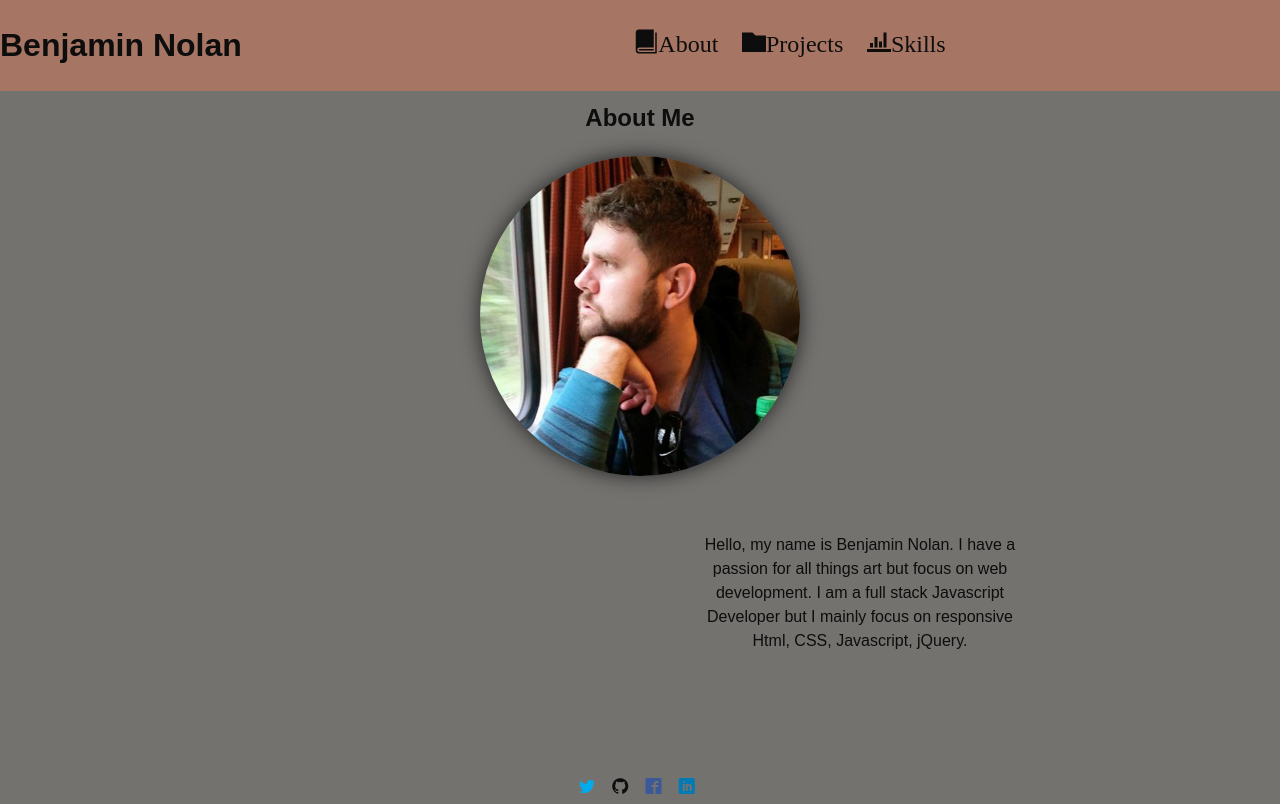
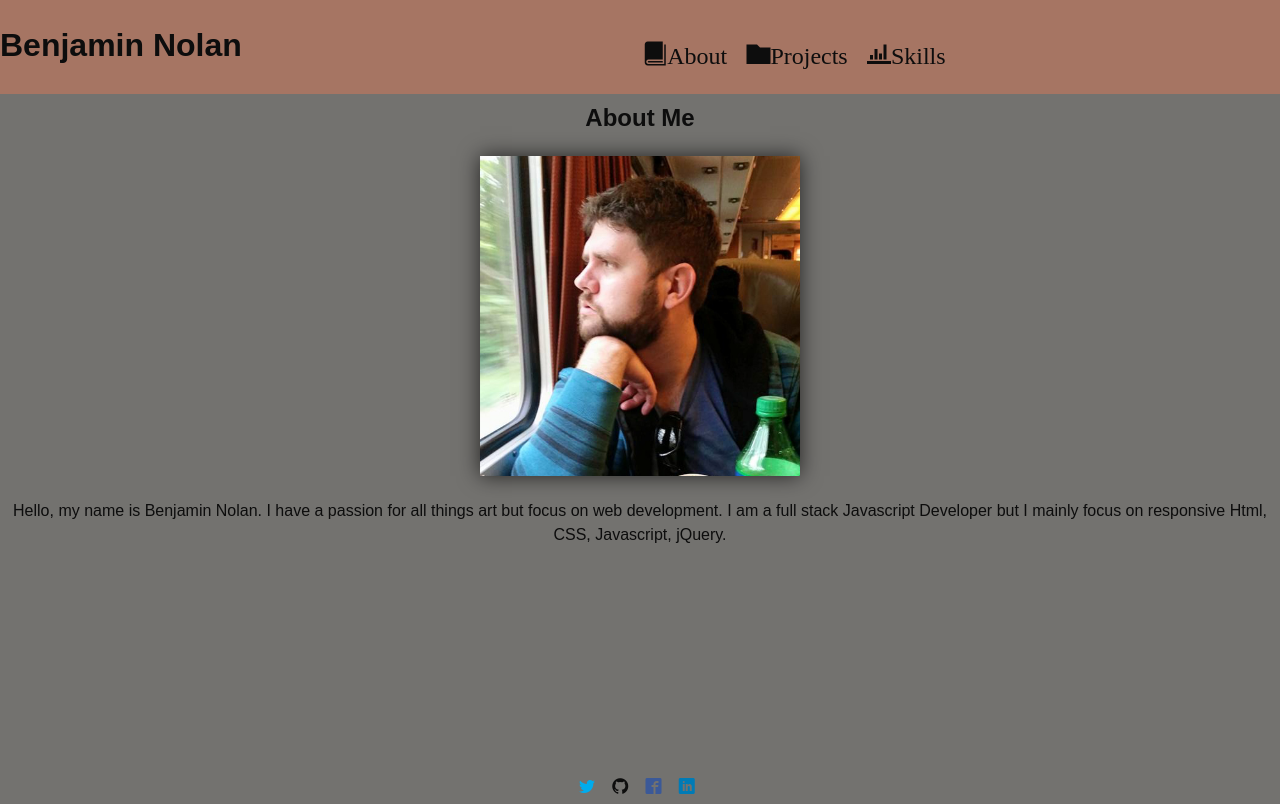
Before and after one commit to bonecrushereb/portfolio, a plain HTML site: page index.html in a window 1280 px wide. Drawn offline with nearby package versions, Linux system fonts and the light colour scheme; files whose address does not match are found by name.

Commit message:
dealing with merge conflict

```diff
--- a/index.html
+++ b/index.html
@@ -9,12 +9,14 @@
   <link rel="stylesheet" href="styles/icons.css">
   <link rel="stylesheet" href="styles/base.css">
   <link rel="stylesheet" href="styles/modules.css">
+  <link rel="stylesheet" href="styles/state.css">
 </head>
 
 <body>
   <header class="main-header">
     <h1>Benjamin Nolan</h1>
     <nav class="main-nav">
+      <img src="hamburger-menu.png" alt="hamburger-menu" class="icon-menu"/>
       <ul>
         <li class="tab icon-book" data-content="about"><a href="#">About</a></li>
         <li class="tab icon-folder" data-content="project"><a href="#">Projects</a></li>
@@ -23,8 +25,7 @@
     </nav>
   </header>
   <section id="about" class="about tab-content">
-    <header>
-      <h2>About Me</h2></header>
+    <header><h2>About Me</h2></header>
     <section>
       <img src="BenNolanProfile.jpg" alt="ProfilePic">
       <p>
--- a/styles/modules.css
+++ b/styles/modules.css
@@ -16,11 +16,20 @@
   list-style: none;
 }
 .main-nav ul {
+  display: flex;
+  width: 100%;
   padding: 0px;
   margin: 0px;
 }
+
+.main-nav:hover ul {
+  display: block;
+}
+
 .main-nav li {
-  display: inline;
+  display: block;
+  width: 100%;
+  /*display: inline;*/
   padding: 20px;
   margin-right: .4em;
   font-size: 1.5em;
@@ -29,19 +38,36 @@
   height: 40px;
 }
 
+.icon-menu {
+  position: absolute;
+  right: 0;
+}
+/*.main-nav ul{
+  display: flex;
+}
+.main-nav li{
+  display: block;
+  width: 100%;
+}*/
+
+.about-container {
+  width: 100%;
+}
 .about img{
   margin-bottom: 0;
-  width: 25%;
-  height: 25%;
+  width: 100%;
+  height: 100%;
   border-radius: 50%;
   box-shadow: 0px 0px 20px rgba(0, 0, 0, 0.7);
 }
-
-.about p {
+div {
+  width: 100%;
+}
+div p {
   display: block;
   width: 25%;
-  position: relative;
-  left: 700px;
+  position: absolute;
+  left: 37.5%;
   margin-top: 50px;
 }
 
--- /dev/null
+++ b/styles/state.css
@@ -0,0 +1,12 @@
+@media only screen and (min-width: 600px){
+  .about img{
+    margin-bottom: 0;
+    width: 25%;
+    height: 25%;
+    border-radius: 0;
+    box-shadow: 0px 0px 20px rgba(0, 0, 0, 0.7);
+  }
+  .icon-menu {
+    display: none;
+  }
+}
```
Also changed, not shown: hamburger-menu.png (added).
